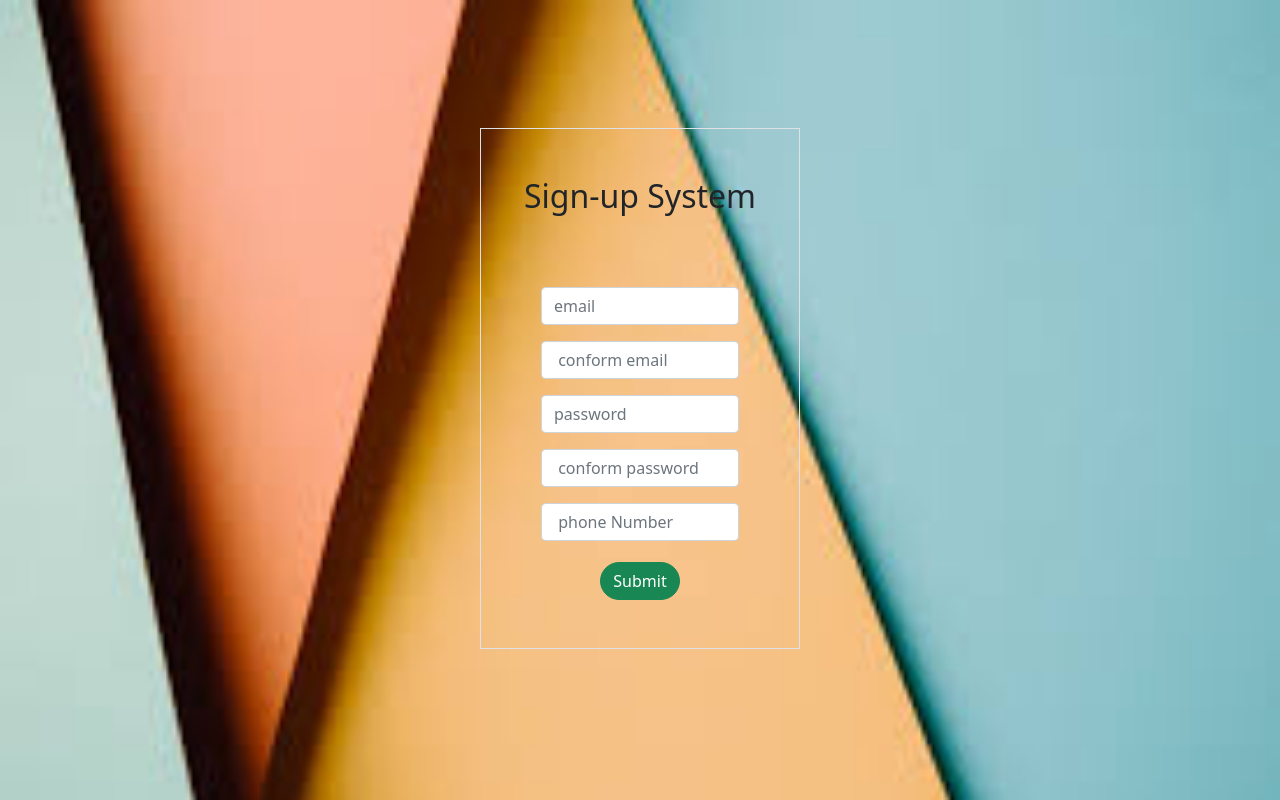
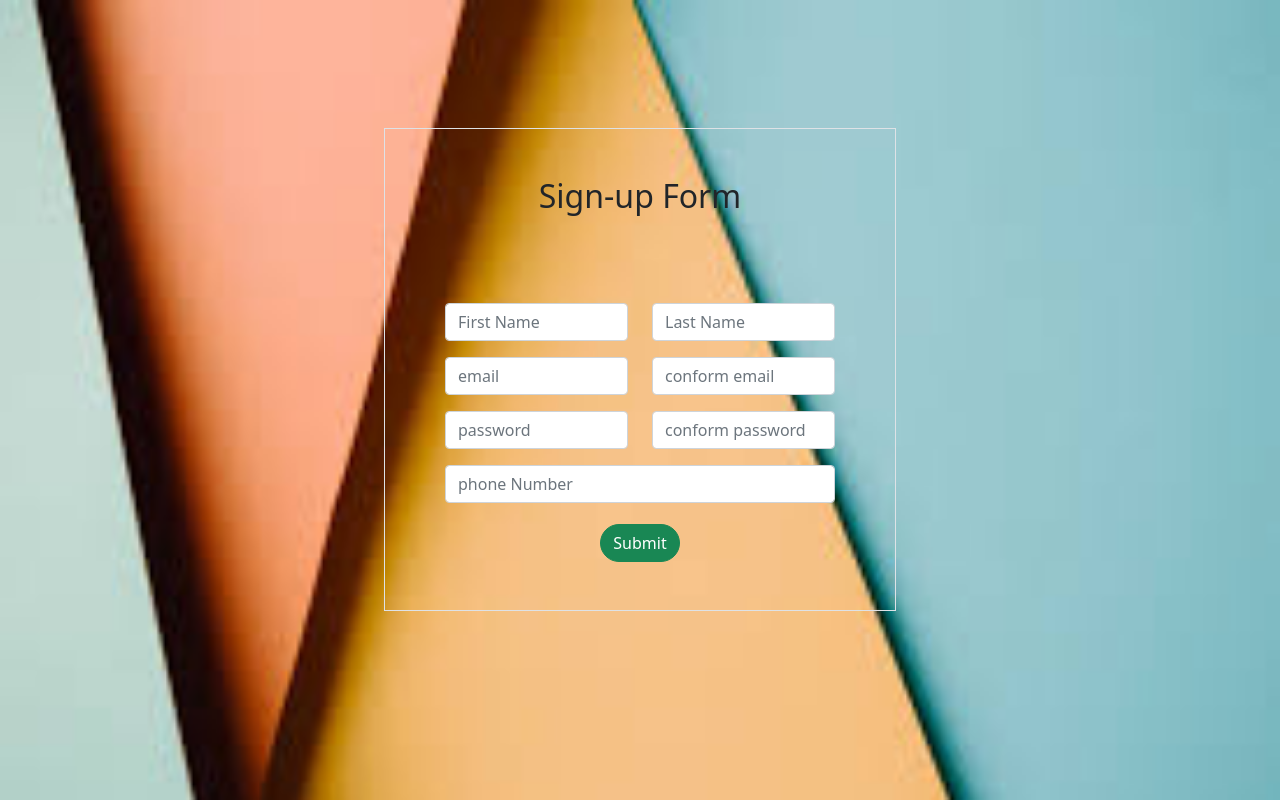
Before and after one commit to gajraj98/cloneMail_NodeJs, a Node server app: page /sign in a window 1280 px wide. Run offline with Node 20, Linux system fonts and the light colour scheme; some libraries are stand-ins or nearby versions.

Commit message:
user page

```diff
--- a/public/js/signUp.js
+++ b/public/js/signUp.js
@@ -9,6 +9,8 @@ function signUp(){
    const form  = document.getElementById('form');
    const email = form.elements.email.value;
    const conformEmail = form.elements.conformEmail.value;
+   const firstName = form.elements.firstName.value;
+   const lastName = form.elements.lastName.value;
    const password = form.elements.password.value;
    const conformPassword = form.elements.conformPassword.value;
    const phoneNumber=  form.elements.phoneNumber.value;
@@ -28,7 +30,9 @@ function signUp(){
           const formData = {
             email: email,
             password: password,
-            phoneNumber: phoneNumber
+            phoneNumber: phoneNumber,
+            firstName: firstName,
+            lastName: lastName
           }
         const options = {
             method:'POST',
--- a/src/Controller/main.js
+++ b/src/Controller/main.js
@@ -3,47 +3,84 @@ import dto from '../Dto/inboxDto.js'
 import login from '../Dto/userDto.js'
 const routes = express.Router();
 
-routes.get('/',(req,res)=>{
+routes.get('/', (req, res) => {
     res.render('login');
-})
-routes.get('/sign',(req,res)=>{
+});
+routes.get('/sign', (req, res) => {
     res.render('signUp');
-})
-routes.get('/enterPhoneNumber',(req,res)=>{
+});
+routes.get('/enterPhoneNumber', (req, res) => {
     res.render('input_phoneNumber');
-})
-routes.get('/enter-otp',(req,res)=>{
+});
+routes.get('/enter-otp', (req, res) => {
     const phoneNumber = req.query.phoneNumber;
     const email = req.query.email;
-    res.render('enter_otp',{phoneNumber,email});
-})
-routes.get('/password-change',(req,res)=>{
+    res.render('enter_otp', { phoneNumber, email });
+});
+routes.get('/password-change', (req, res) => {
     const phoneNumber = req.query.phoneNumber;
     const email = req.query.email;
-    res.render('passwordChange',{phoneNumber,email});
+    res.render('passwordChange', { phoneNumber, email });
+});
+routes.get('/profile', async (req, res)=>{
+    console.log(req.session);
+    if (req.session.cookie._expires !== null) {
+
+        const user = await login.getUser(req.session.user);
+        const phoneNumber = user.phoneNumber;
+        const name = user.firstName + " " + user.lastName;
+        const email = user.email;
+        res.render('user_profile', { name,email,phoneNumber });
+    }
+    else {
+        res.status(404).send('No User Found');
+    }
 })
-routes.post('/password-update',login.updatePassword);
-routes.get('/otp-verifection',login.otpVerifection);
-routes.post('/verifyPhoneNumber',login.verifyPhoneNumber);
-routes.get('/logout',login.logout);
-routes.post('/login',login.conformDetails);
-routes.get('/home',(req,res)=>{
-    res.render('index');
+routes.get('/inboxMailHtml/:id', async(req, res) => {
+
+    if (req.session.cookie._expires !== null) {
+        const user = await login.getUser(req.session.user);
+        const name = user.firstName + " " + user.lastName;
+        const id = req.params.id;
+        res.render('inboxMail', { id,name });
+    }
+    else {
+        res.status(404).send('No User Found');
+    }
 });
-routes.post('/sign',login.postDetails);
-routes.get('/inboxMailHtml/:id',(req,res)=>{
-    const id = req.params.id;
-    res.render('inboxMail',{id});
-})
-routes.get('/compose',(req,res)=>{
+routes.get('/compose', (req, res) => {
     res.render('compose');
-})
-routes.get('/sent',(req,res)=>{
-    res.render('sent');
-})
-routes.get('/inbox',dto.getInbox);
-routes.get('/getSentMails',dto.getAllSentMailDto);
-routes.get('/inboxMail/:id',dto.getMailById);
-routes.post('/composeMail',dto.composeMail);
+});
+routes.get('/sent', async (req, res) => {
+    if (req.session.cookie._expires !== null) {
+        const user = await login.getUser(req.session.user);
+        const name = user.firstName + " " + user.lastName;
+        res.render('sent', { name });
+    }
+    else {
+        res.status(404).send('No User Found');
+    }
+});
+routes.get('/home', async (req, res) => {
+    console.log(req.session);
+    if (req.session.cookie._expires !== null) {
+        const user = await login.getUser(req.session.user);
+        const name = user.firstName + " " + user.lastName;
+        res.render('index', { name });
+    }
+    else {
+        res.status(404).send('No User Found2');
+    }
+});
+routes.post('/password-update', login.updatePassword);
+routes.get('/otp-verifection', login.otpVerifection);
+routes.post('/verifyPhoneNumber', login.verifyPhoneNumber);
+routes.get('/logout', login.logout);
+routes.post('/login', login.conformDetails);
+routes.post('/sign', login.postDetails);
+routes.get('/inbox', dto.getInbox);
+routes.get('/getSentMails', dto.getAllSentMailDto);
+routes.get('/inboxMail/:id', dto.getMailById);
+routes.post('/composeMail', dto.composeMail);
 
 export default routes
--- a/src/app.js
+++ b/src/app.js
@@ -21,14 +21,19 @@ app.use(bodyparser.urlencoded({
 app.use(session({
     secret:uuidv4(),
     resave:false,
-    saveUninitialized:true
+    saveUninitialized:true,
+    cookie: {
+        maxAge: 3600000 // Session expires after 1 hour (in milliseconds)
+    }
 }));
 
 app.use('/static',express.static("public"));
+app.use('/inboxMailHtml/static',express.static("public"));
 app.set('view engine','hbs')
 app.set('views','views');
 app.use('/',routes);
 hbs.registerPartials("views/partials")
+
 
 mongodbClient.connect(url,{
     maxPoolSize:50,
--- a/views/inboxMail.hbs
+++ b/views/inboxMail.hbs
@@ -15,7 +15,7 @@
 </head>
 
 <body>
-  {{>topNavbar}}
+  {{>topNavbar Name=name}}
    <div class="container">
         <div class="row">
             <div class="col-md-2">
--- a/views/index.hbs
+++ b/views/index.hbs
@@ -4,7 +4,7 @@
 <head>
     <meta charset="UTF-8">
     <meta name="viewport" content="width=device-width, initial-scale=1.0">
-    <title>Gmail-like Vertical Navbar</title>
+    <title>Gmail</title>
    <link href="https://cdn.jsdelivr.net/npm/bootstrap@5.0.2/dist/css/bootstrap.min.css" rel="stylesheet"
     integrity="sha384-EVSTQN3/azprG1Anm3QDgpJLIm9Nao0Yz1ztcQTwFspd3yD65VohhpuuCOmLASjC" crossorigin="anonymous">
   <link rel="stylesheet" href="/static/css/style.css">
@@ -15,7 +15,7 @@
 </head>
 
 <body>
-  {{>topNavbar}}
+  {{>topNavbar Name = name}}
    <div class="container">
         <div class="row">
             <div class="col-md-2">
--- a/views/partials/topNavbar.hbs
+++ b/views/partials/topNavbar.hbs
@@ -6,6 +6,6 @@
       <input class="form-control me-2" type="search" placeholder="Search" aria-label="Search">
       <button class="btn btn-outline-success" type="submit">Search</button>
     </form>
-    <a href="http://localhost:3000/logout" type="button" class="btn btn-success">logout</a>
+    <a href="http://localhost:3000/profile" type="button" class="btn btn-success">{{Name}}</a>
   </div>
 </nav>
--- a/views/sent.hbs
+++ b/views/sent.hbs
@@ -15,7 +15,7 @@
 </head>
 
 <body>
-  {{>topNavbar}}
+  {{>topNavbar Name = name}}
    <div class="container">
         <div class="row">
             <div class="col-md-2">
--- a/views/signUp.hbs
+++ b/views/signUp.hbs
@@ -1,42 +1,62 @@
 <!DOCTYPE html>
 <html lang="en">
+
 <head>
     <meta charset="UTF-8">
     <meta name="viewport" content="width=device-width, initial-scale=1.0">
     <link href="https://cdn.jsdelivr.net/npm/bootstrap@5.0.2/dist/css/bootstrap.min.css" rel="stylesheet"
-    integrity="sha384-EVSTQN3/azprG1Anm3QDgpJLIm9Nao0Yz1ztcQTwFspd3yD65VohhpuuCOmLASjC" crossorigin="anonymous">
+        integrity="sha384-EVSTQN3/azprG1Anm3QDgpJLIm9Nao0Yz1ztcQTwFspd3yD65VohhpuuCOmLASjC" crossorigin="anonymous">
     <link rel="stylesheet" href="/static/css/login.css">
     <title>Sign-Up</title>
 </head>
+
 <body>
     <div class="text-center center-div" id="login">
-        <div class="container w-25 border py-5">
+        <div class="container border py-5" style="width: 40%;">
             <div class="title pb-5">
-                <h2 class="font-weigth-bold">Sign-up System</h2>
+                <h2 class="font-weigth-bold">Sign-up Form</h2>
             </div>
             <form id="form" onsubmit="signUp(event)" class="pt-3">
+                <div class="row my-3">
+                    <div class="col-md-6"> <!-- Use col-md-6 to make the input wider -->
+                        <input type="text" name="firstName" id="firstName" class="form-control"
+                            placeholder="First Name">
+                    </div>
+                    <div class="col-md-6"> <!-- Use col-md-6 to make the input wider -->
+                        <input type="text" name="lastName" id="lastName" class="form-control" placeholder="Last Name">
+                    </div>
+                </div>
+                <div class="row my-3">
+                    <div class="col-md-6"> <!-- Use col-md-6 to make the input wider -->
+                        <input type="email" name="email" id="email" class="form-control" placeholder="email">
+                    </div>
+                    <div class="col-md-6"> <!-- Use col-md-6 to make the input wider -->
+                        <input type="email" name="ConformEmail" id="conformEmail" class="form-control"
+                            placeholder="conform email">
+                    </div>
+                </div>
+                <div class="row my-3">
+                    <div class="col-md-6"> <!-- Use col-md-6 to make the input wider -->
+                        <input type="password" class="form-control" id="password" name="password"
+                            placeholder="password">
+                    </div>
+                    <div class="col-md-6"> <!-- Use col-md-6 to make the input wider -->
+                        <input type="password" class="form-control" id="conformPassword" name="conformPassword"
+                            placeholder="conform password">
+                    </div>
+                </div>
+
                 <div class="mb-3 form-group">
-                    <input type="email" name="email" id="email" class="form-control" placeholder="email">
+                    <input type="number" class="form-control" id="phoneNumber" name="phoneNumber"
+                        placeholder="phone Number">
                 </div>
-                <div class="mb-3 form-group">
-                    <input type="email" name="ConformEmail" id="conformEmail" class="form-control" placeholder=" conform email">
-                </div>
-                <div class="mb-3 form-group">
-                    <input type="password" class="form-control" id="password" name="password" placeholder="password">
-                </div>
-                <div class="mb-3 form-group">
-                    <input type="password" class="form-control" id="conformPassword" name="conformPassword" placeholder=" conform password">
-                </div>
-                <div class="mb-3 form-group">
-                    <input type="number" class="form-control" id="phoneNumber" name="phoneNumber" placeholder=" phone Number">
-                </div>
-                <div id="error" style="color: red;">
+                <div id="error" style="color: red"></div>
+                <button type="submit" class="btn btn-success rounded-pill">Submit</button>
+            </form>
 
-                </div>
-                <button type="submit" class="btn btn-success rounded-pill" >Submit</button>
-            </form>
         </div>
     </div>
     <script src="/static/js/signUp.js"></script>
 </body>
+
 </html>
```
Also changed, not shown: src/Dao/userDao.js (+14 -2 lines), src/Dto/userDto.js (+14 -12 lines), views/user_profile.hbs (added, +63 -0 lines).
